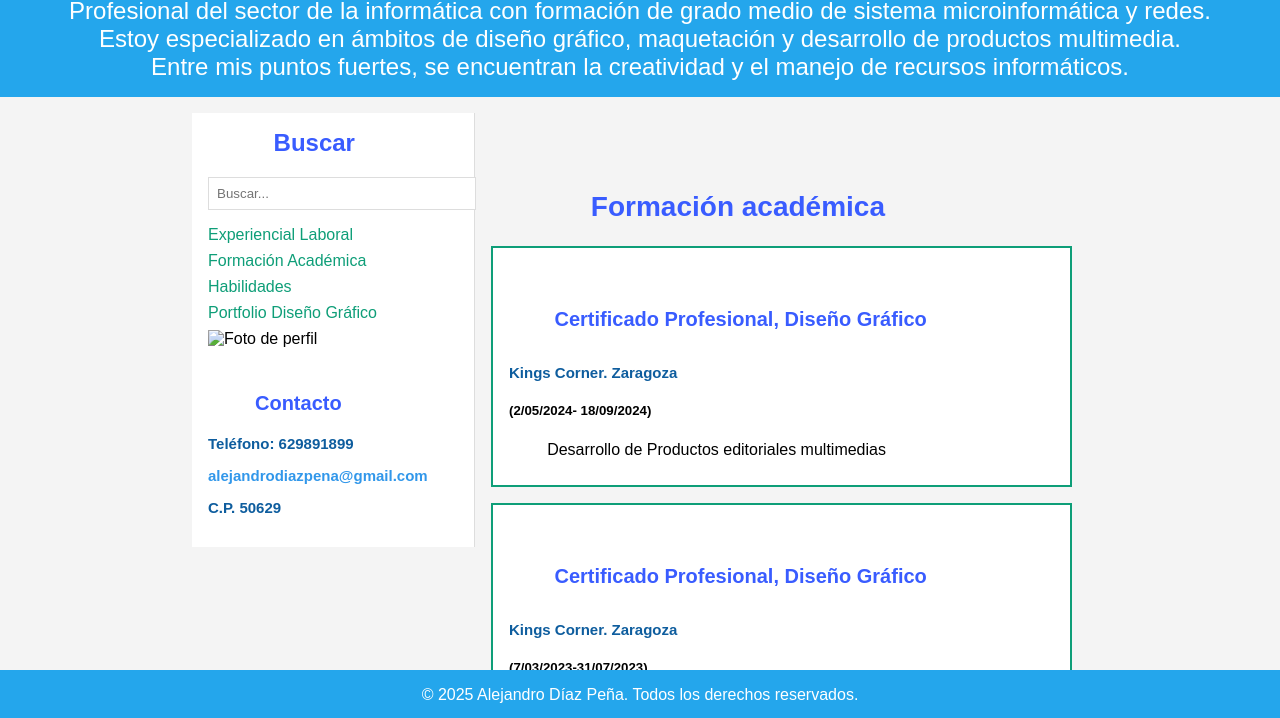
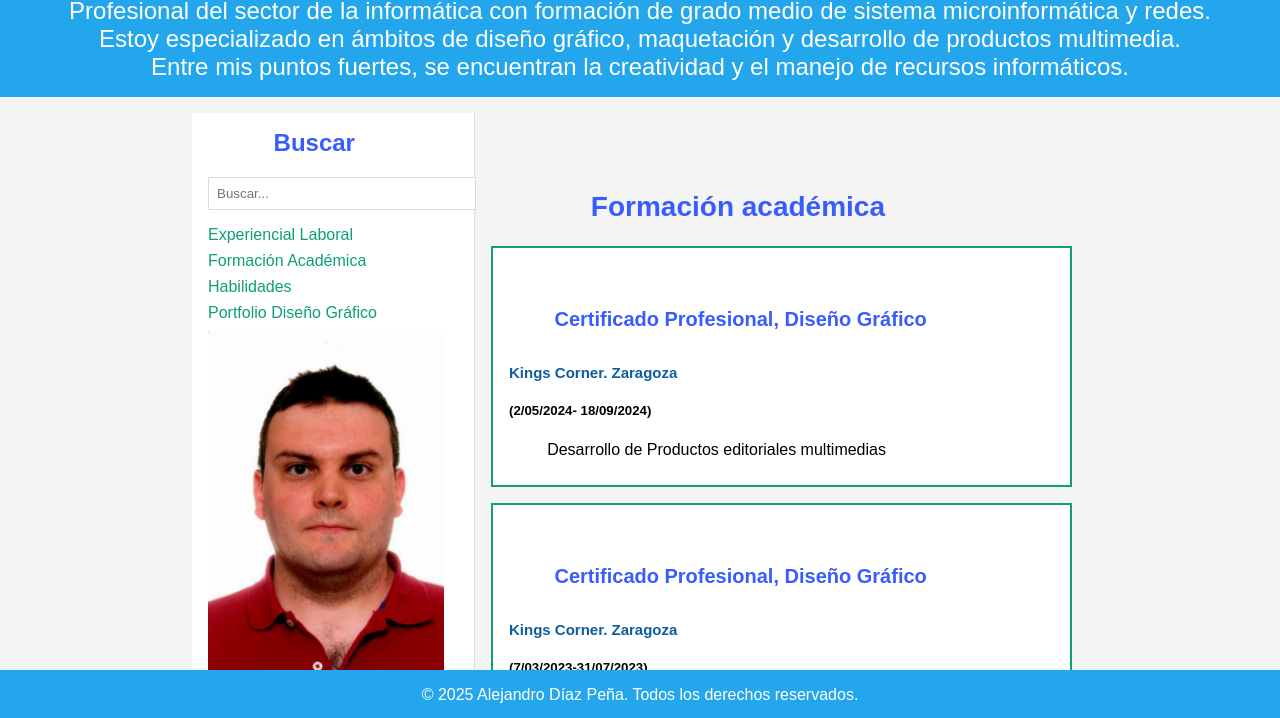
Before and after one commit to alex1994-art/alejandrodiaz_1994, a plain HTML site: page formacion.html in a window 1280 px wide. Shown: the part 80-798 px from the top of the page. Drawn offline with Linux system fonts and the light colour scheme.

Commit message:
formacion.html

```diff
--- a/formacion.html
+++ b/formacion.html
@@ -4,7 +4,7 @@
     <meta charset="UTF-8">
     <meta name="viewport" content="width=device-width, initial-scale=1.0">
     <title>Portfolio Web</title>
-    <link rel="icon" href="img/icono.png" type="image/png">
+    <link rel="icon" href="icono.png" type="image/png">
     <link rel="stylesheet" href="style.css">
 </head>
 <body>
@@ -28,7 +28,7 @@
                 <li><a href="habilidades.html">Habilidades</a></li>
                 <li><a href="portfoliografico.html">Portfolio Diseño Gráfico</a></li>
             </ul>
-            <img src="img/icono.png" alt="Foto de perfil" class="profile-pic">
+            <img src="icono.png" alt="Foto de perfil" class="profile-pic">
             <div class = "contacto">
                 <h3>Contacto</h3>
                 <p>Teléfono: 629891899</p>
```
